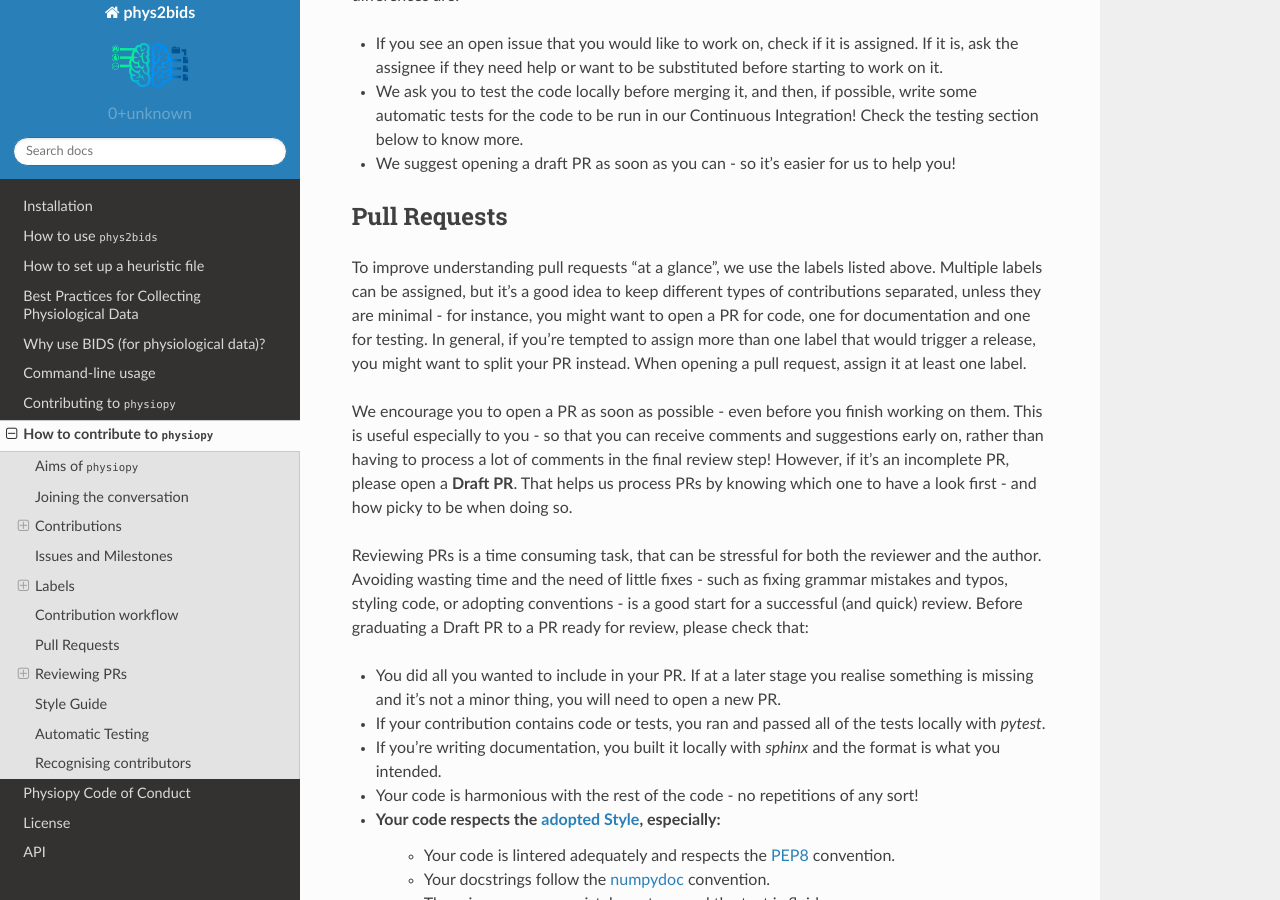
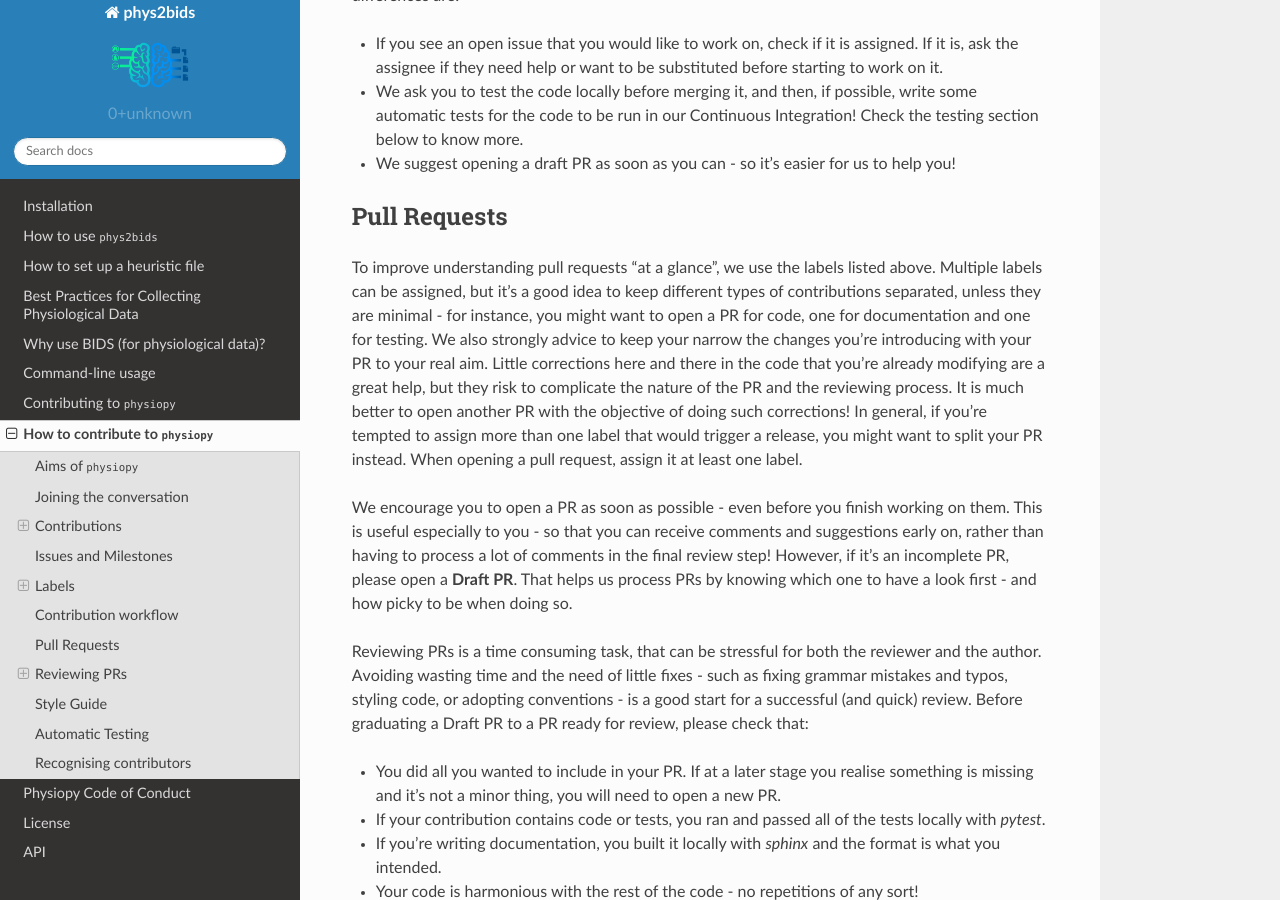
Before and after one commit to physiopy/phys2bids, a Sphinx documentation site: the page built from docs/contributorfile.rst, in a window 1280 px wide and 900 px high, scrolled down 5325 px. Built offline with Sphinx 7.4.7 and the Read the Docs theme 2.0.0, drawn with Linux system fonts in a browser that asks for light colours.

Commit message:
Add sentence about narrowing PR scope

```diff
--- a/docs/contributorfile.rst
+++ b/docs/contributorfile.rst
@@ -197,6 +197,7 @@ At ``physiopy``, we follow a very similar workflow. The only three differences a
 Pull Requests
 -------------
 To improve understanding pull requests "at a glance", we use the labels listed above. Multiple labels can be assigned, but it's a good idea to keep different types of contributions separated, unless they are minimal - for instance, you might want to open a PR for code, one for documentation and one for testing.
+We also strongly advice to keep your narrow the changes you're introducing with your PR to your real aim. Little corrections here and there in the code that you're already modifying are a great help, but they risk to complicate the nature of the PR and the reviewing process. It is much better to open another PR with the objective of doing such corrections!
 In general, if you're tempted to assign more than one label that would trigger a release, you might want to split your PR instead.
 When opening a pull request, assign it at least one label.
 
```
